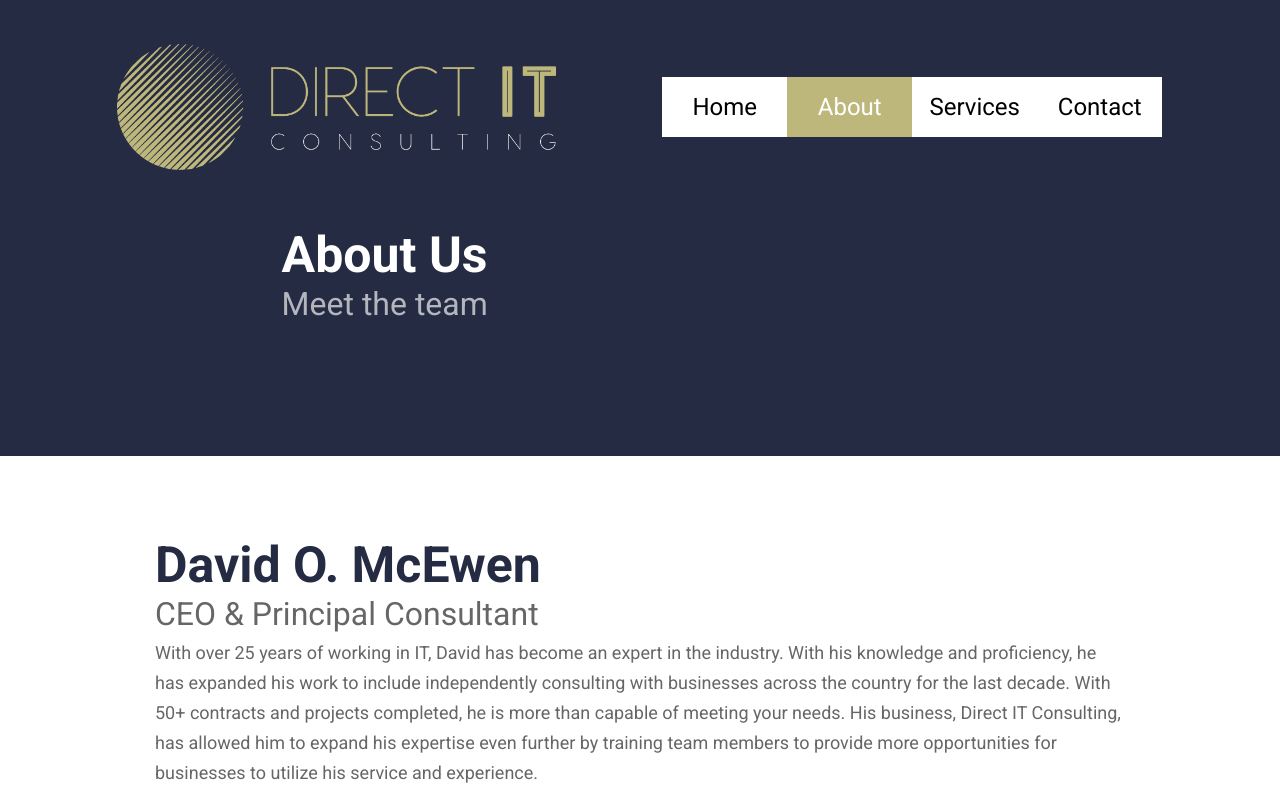
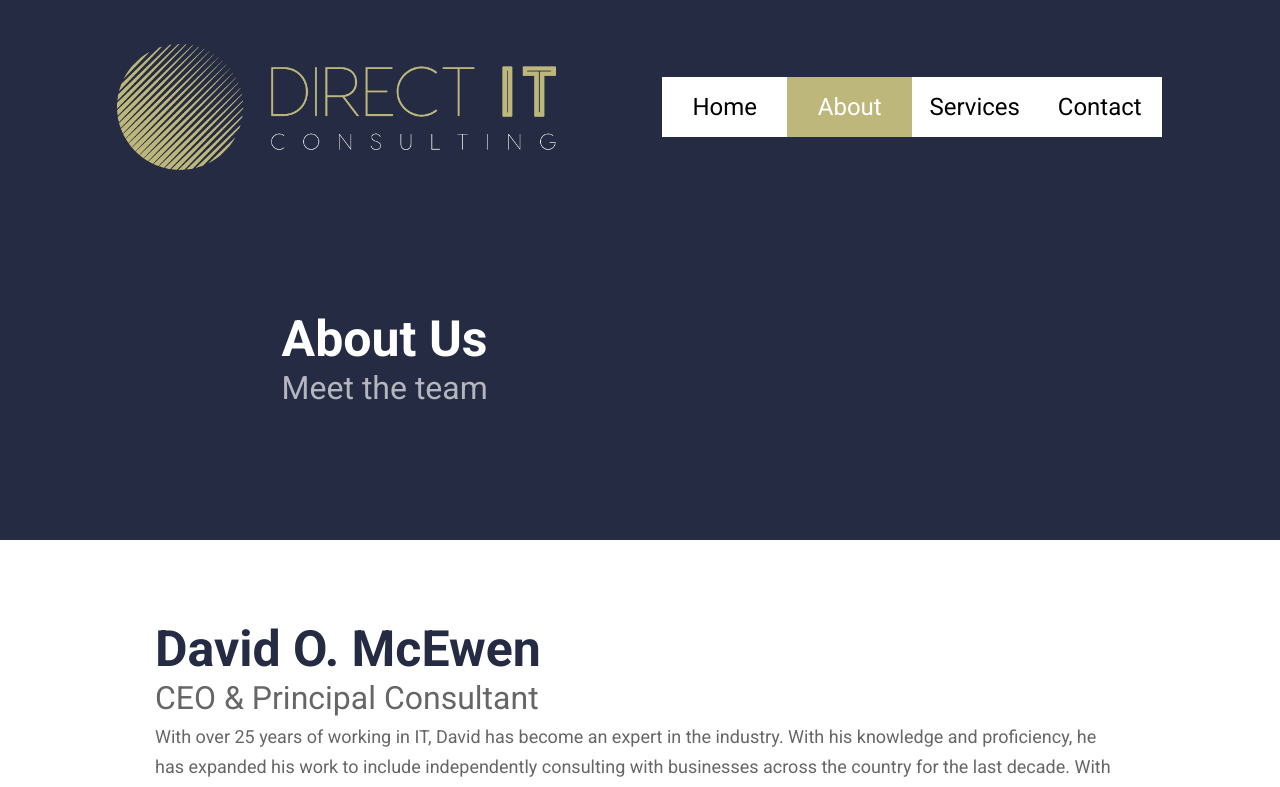
Before and after one commit to directitc/companysite, a React (Create React App) app: page /about in a window 1280 px wide. Shown: the top 787 px of the page. Built offline with nearby package versions, Linux system fonts and the light colour scheme.

Commit message:
Cleaned up, streamlined, and fixed the CSS code.

```diff
--- a/src/components/Navigation/Navigation.css
+++ b/src/components/Navigation/Navigation.css
@@ -4,7 +4,7 @@
     align-items: center;
     padding-top: 3rem;
     grid-area: 1/2;
-    height: 57vh;
+    height: 54rem;
 }
 
 .navigation__inner-box {
@@ -18,7 +18,7 @@
 
 @media (max-width: 768px) {
     .navigation__outer-box{
-        height: 46vh;
+        height: 44rem;
         padding-top: 3.2rem;
         padding-bottom: 3.2rem;
     }
--- a/src/components/Sections/Header/Header.css
+++ b/src/components/Sections/Header/Header.css
@@ -5,7 +5,7 @@
     justify-content: center;
     align-items: flex-end;
     width: 100%;
-    height: 57vh;
+    height: 54rem;
     padding-bottom: 6.4rem;
 }
 
@@ -51,7 +51,7 @@
     .header__div {
         justify-content: center;
         width: 100%;
-        height: 46vh;
+        height: 44rem;
     }
     .header__textbox {
         padding-left: 0;
--- a/src/components/Sections/Slide/Slide.css
+++ b/src/components/Sections/Slide/Slide.css
@@ -9,7 +9,7 @@
     justify-content: center;
     align-items: flex-end;
     width: 100%;
-    height: 57vh;
+    height: 54rem;
     padding-bottom: 6.4rem;
 }
 
@@ -110,7 +110,7 @@
     .slide__div {
         justify-content: center;
         width: 100%;
-        height: 46vh;
+        height: 44rem;
         padding-bottom: 5rem;
     }
 
@@ -123,7 +123,7 @@
 
 @media (max-width: 600px) {
     .slide__div {
-        height: 46vh;
+        height: 44rem;
         padding-bottom: 0;
     }
     .slide__textbox {
--- a/src/pages/About/About.css
+++ b/src/pages/About/About.css
@@ -14,7 +14,7 @@
 .about__header {
     background-color: #252b42;
     width: 100%;
-    height: 57vh;
+    height: 54rem;
 }
 
 .about__footer {
@@ -45,7 +45,7 @@
 
 @media (max-width: 768px) {
     .about__header {
-        height: 46vh;
+        height: 44rem;
     }
     .about__footer {
         flex-direction: column;
--- a/src/pages/Contact/Contact.css
+++ b/src/pages/Contact/Contact.css
@@ -44,6 +44,6 @@
 
 @media (max-width: 768px) {
     .contact__header {
-        height: 46vh;
+        height: 44rem;
     }
 }
--- a/src/pages/Home/Home.css
+++ b/src/pages/Home/Home.css
@@ -32,7 +32,7 @@
 
 @media (max-width: 768px) {
     .home {
-        height: 46vh;
+        height: 44rem;
     }
     .home__footer {
         flex-direction: column;
--- a/src/pages/Services/Services.css
+++ b/src/pages/Services/Services.css
@@ -45,7 +45,7 @@
 
 @media (max-width: 768px) {
     .services__header {
-        height: 46vh;
+        height: 44rem;
     }
     .services__footer {
         flex-direction: column;
```
